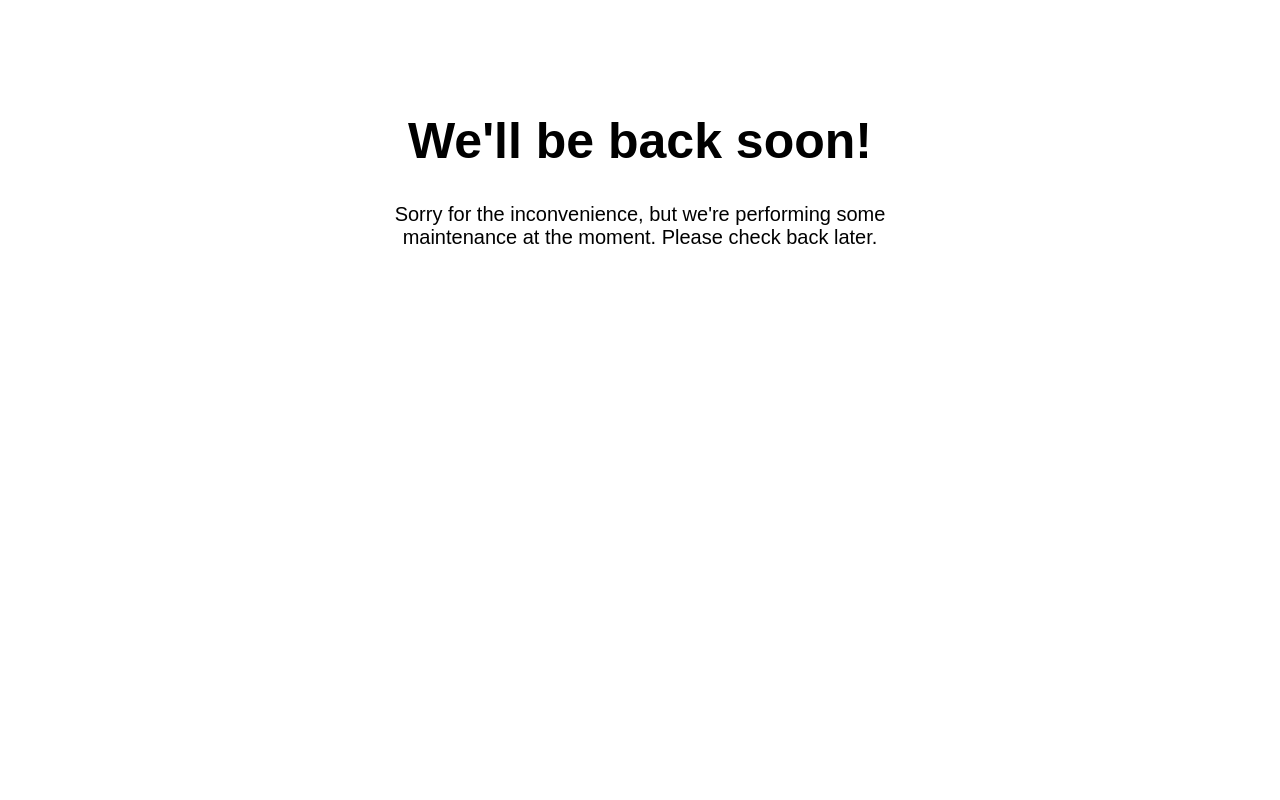
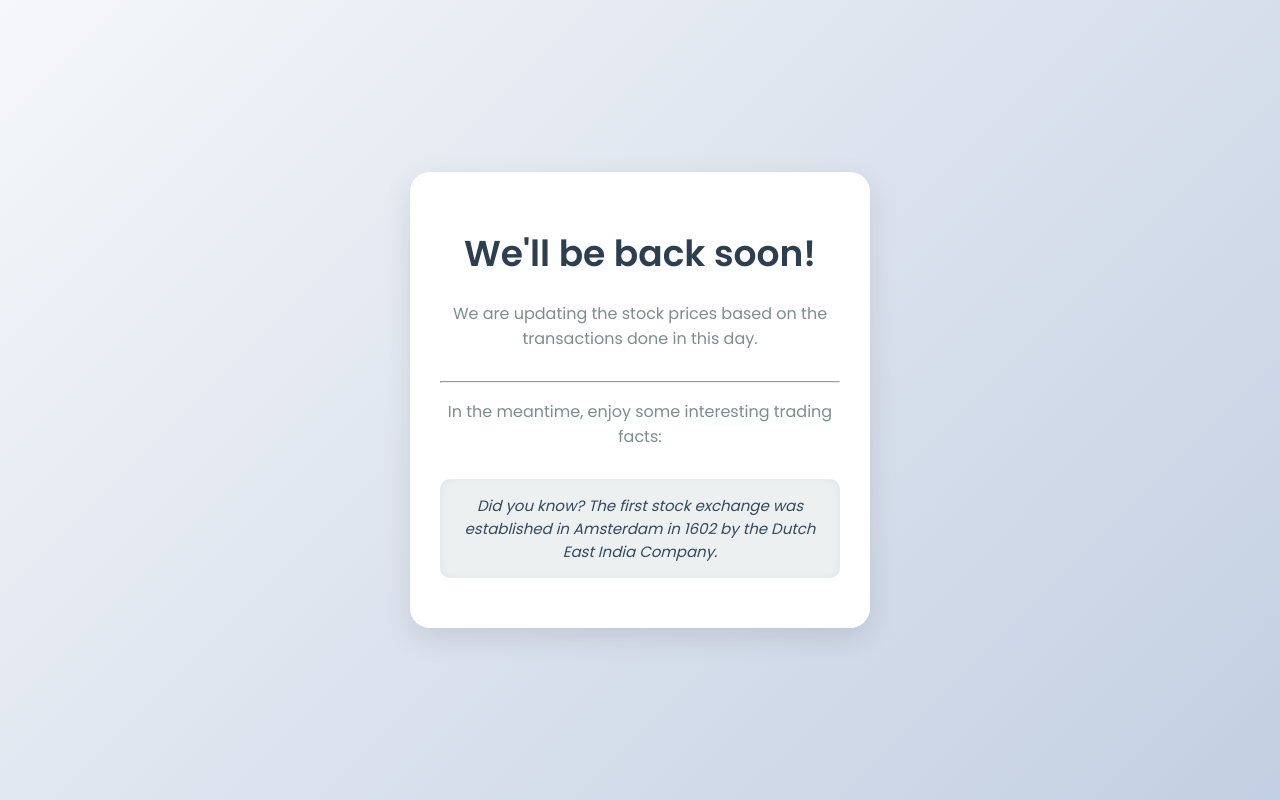
Before and after one commit to RockingAayush/Traders-Atmos-2024, a Django app: template trade_system/templates/maintenance.html in a window 1280 px wide. Run offline with Django 5.2, Linux system fonts and the light colour scheme; the template is opened without the code that fills it, so the values that code supplies are empty; data comes from the database, SQL or seed files in the repository.

Commit message:
Added facts

```diff
--- a/trade_system/templates/maintenance.html
+++ b/trade_system/templates/maintenance.html
@@ -1,31 +1,132 @@
 <!DOCTYPE html>
-<html>
+<html lang="en">
 <head>
-    <title>Maintenance Mode</title>
+    <meta charset="UTF-8">
+    <meta name="viewport" content="width=device-width, initial-scale=1.0">
+    <title>We'll be back soon!</title>
     <style>
         body {
-            font-family: Arial, sans-serif;
+            font-family: 'Poppins', sans-serif;
+            background: linear-gradient(135deg, #f5f7fa 0%, #c3cfe2 100%);
+            color: #333;
+            margin: 0;
+            display: flex;
+            justify-content: center;
+            align-items: center;
+            height: 100vh;
             text-align: center;
-            padding: 50px;
         }
         .content {
-            margin: auto;
-            width: 50%;
-            padding: 20px;
+            background-color: #fff;
+            padding: 30px;
+            border-radius: 20px;
+            box-shadow: 0 10px 30px rgba(0, 0, 0, 0.1);
+            max-width: 400px;
+            width: 100%;
+            transition: transform 0.3s ease;
+        }
+        .content:hover {
+            transform: scale(1.05);
         }
         h1 {
-            font-size: 50px;
+            font-size: 36px;
+            margin-bottom: 20px;
+            color: #2c3e50;
         }
         p {
-            font-size: 20px;
+            font-size: 16px;
+            margin-bottom: 30px;
+            color: #7f8c8d;
+        }
+        .fact-box {
+            font-size: 15px;
+            font-style: italic;
+            color: #34495e;
+            background-color: #ecf0f1;
+            padding: 15px;
+            border-radius: 10px;
+            box-shadow: inset 0px 0px 10px rgba(0, 0, 0, 0.05);
+            margin-bottom: 20px;
+            animation: fadeInOut 10s infinite;
+            opacity: 0;
+        }
+        .hidden-link {
+            color: #2980b9;
+            text-decoration: none;
+            font-weight: bold;
+        }
+        .hidden-link:hover {
+            text-decoration: underline;
+            color: #1abc9c;
+        }
+        @keyframes fadeInOut {
+            0%, 100% { opacity: 0; }
+            10%, 90% { opacity: 1; }
+        }
+        /* Mobile responsiveness */
+        @media (max-width: 600px) {
+            .content {
+                padding: 20px;
+                max-width: 100%;
+            }
+            h1 {
+                font-size: 28px;
+            }
+            p {
+                font-size: 14px;
+            }
+            .fact-box {
+                font-size: 14px;
+            }
         }
     </style>
-
+    <!-- Google Fonts for better font styling -->
+    <link href="https://fonts.googleapis.com/css2?family=Poppins:wght@400;600&display=swap" rel="stylesheet">
 </head>
 <body>
+
     <div class="content">
         <h1>We'll be back soon!</h1>
-        <p>Sorry for the inconvenience, but we're performing some maintenance at the moment. Please check back later.</p>
+        <p>We are updating the stock prices based on the transactions done in this day.</p>
+        <hr>
+        <p>In the meantime, enjoy some interesting trading facts:</p>
+
+        <!-- Rotating facts -->
+        <div class="fact-box" id="fact-box">
+            <!-- Facts will be dynamically inserted here -->
+        </div>
     </div>
+
+    <script>
+        // Array of trading facts
+        const facts = [
+            "Did you know? The first stock exchange was established in Amsterdam in 1602 by the Dutch East India Company.",
+            "The largest stock exchange in the world by market capitalization is the New York Stock Exchange (NYSE).",
+            "Warren Buffet made his first stock purchase at age 11, buying shares of Cities Service for $38 per share.",
+            "The term 'bull market' describes a period of rising stock prices, while a 'bear market' indicates falling prices.",
+            "In 2010, a flash crash wiped out nearly $1 trillion in stock market value in just minutes.",
+            "The S&P 500 index represents the performance of 500 of the largest companies listed on stock exchanges in the U.S.",
+            "One of the largest IPOs in history was Alibaba, which raised $25 billion in 2014.",
+            "Hidden Secret: <a href='https://youtu.be/BLeOcCeqsfI?si=htzFvMDnZHVRoxXW' class='hidden-link'>Click here for a mystery surprise</a>"
+        ];
+
+        let factIndex = 0;
+
+        function showNextFact() {
+            // Get the fact-box element
+            const factBox = document.getElementById("fact-box");
+            // Update the content of the fact-box with the current fact
+            factBox.innerHTML = facts[factIndex];
+            // Update factIndex to show the next fact
+            factIndex = (factIndex + 1) % facts.length;
+        }
+
+        // Call showNextFact every 10 seconds to rotate facts
+        setInterval(showNextFact, 10000);
+
+        // Show the first fact immediately when the page loads
+        window.onload = showNextFact;
+    </script>
+
 </body>
 </html>
```
